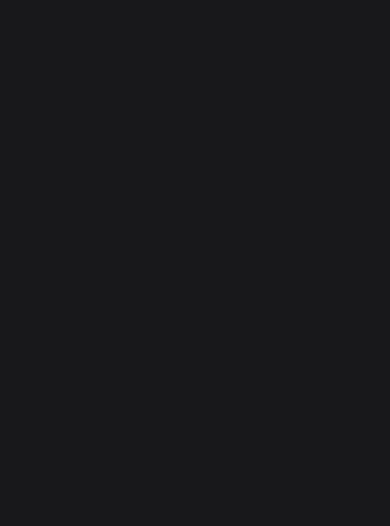
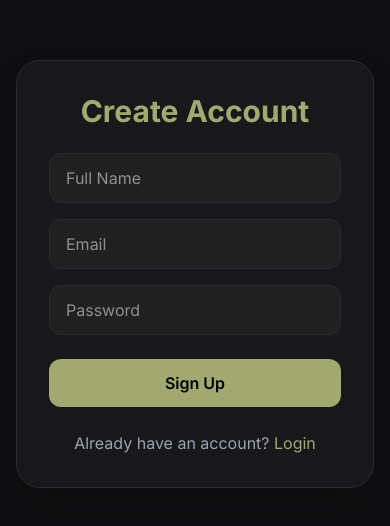
Before and after one commit to aniketmahajan04/chatify, a React (Vite) app in the folder frontend/: page /register in a window 390 px wide. Before the commit this address had no page. Shown: the part 148-674 px from the top of the page. Built offline with nearby package versions, Linux system fonts and the light colour scheme.

Commit message:
implement responsive login and register page

```diff
--- a/frontend/src/App.tsx
+++ b/frontend/src/App.tsx
@@ -1,6 +1,8 @@
 import { BrowserRouter, Route, Routes } from "react-router-dom";
 import { ChatPage } from "./pages/ChatPage";
 import { HomePage } from "./pages/HomePage";
+import { LoginPage } from "./pages/LoginPage";
+import { SignupPage } from "./pages/SignupPage";
 
 function App() {
   return (
@@ -9,6 +11,8 @@ function App() {
         <Routes>
           <Route path="/" element={<ChatPage />}></Route>
           <Route path="/home" element={<HomePage />}></Route>
+          <Route path="/login" element={<LoginPage />}></Route>
+          <Route path="/register" element={<SignupPage />}></Route>
         </Routes>
       </BrowserRouter>
     </>
--- /dev/null
+++ b/frontend/src/pages/LoginPage.tsx
@@ -0,0 +1,61 @@
+import { motion } from "framer-motion";
+import { useState } from "react";
+
+export const LoginPage = () => {
+  const [email, setEmail] = useState("");
+  const [password, setPassword] = useState("");
+
+  const handleLogin = (e: React.FormEvent) => {
+    e.preventDefault();
+    console.log("Logging in:", { email, password });
+  };
+
+  return (
+    <div className="min-h-screen flex items-center justify-center bg-[#0F0F11] text-white px-4">
+      <motion.div
+        initial={{ opacity: 0, y: 40 }}
+        animate={{ opacity: 1, y: 0 }}
+        transition={{ duration: 0.8 }}
+        className="w-full max-w-md bg-[#18181B] rounded-3xl shadow-2xl p-8 border border-[#2A2A35]"
+      >
+        <h2 className="text-3xl font-bold text-center text-[#A2A970] mb-6">
+          Login to Chatify
+        </h2>
+
+        <form className="flex flex-col gap-4" onSubmit={handleLogin}>
+          <input
+            type="email"
+            placeholder="Email"
+            value={email}
+            onChange={(e) => setEmail(e.target.value)}
+            className="w-full px-4 py-3 rounded-xl bg-[#202020] border border-[#2A2A35] focus:border-[#A2A970] outline-none transition"
+            required
+          />
+          <input
+            type="password"
+            placeholder="Password"
+            value={password}
+            onChange={(e) => setPassword(e.target.value)}
+            className="w-full px-4 py-3 rounded-xl bg-[#202020] border border-[#2A2A35] focus:border-[#A2A970] outline-none transition"
+            required
+          />
+          <motion.button
+            whileHover={{ scale: 1.05 }}
+            whileTap={{ scale: 0.95 }}
+            className="w-full py-3 mt-2 bg-[#A2A970] rounded-xl font-semibold text-black hover:bg-green-600 transition"
+            type="submit"
+          >
+            Login
+          </motion.button>
+        </form>
+
+        <p className="text-center text-gray-400 mt-6">
+          Don't have an account?{" "}
+          <a href="/register" className="text-[#A2A970] hover:underline">
+            Register
+          </a>
+        </p>
+      </motion.div>
+    </div>
+  );
+};
--- /dev/null
+++ b/frontend/src/pages/SignupPage.tsx
@@ -0,0 +1,70 @@
+import { motion } from "framer-motion";
+import { useState } from "react";
+
+export const SignupPage = () => {
+  const [name, setName] = useState("");
+  const [email, setEmail] = useState("");
+  const [password, setPassword] = useState("");
+
+  const handleSignup = (e: React.FormEvent) => {
+    e.preventDefault();
+    console.log("Signing up:", { name, email, password });
+  };
+
+  return (
+    <div className="min-h-screen flex items-center justify-center bg-[#0F0F11] text-white px-4">
+      <motion.div
+        initial={{ opacity: 0, y: 40 }}
+        animate={{ opacity: 1, y: 0 }}
+        transition={{ duration: 0.8 }}
+        className="w-full max-w-md bg-[#18181B] rounded-3xl shadow-2xl p-8 border border-[#2A2A35]"
+      >
+        <h2 className="text-3xl font-bold text-center text-[#A2A970] mb-6">
+          Create Account
+        </h2>
+
+        <form className="flex flex-col gap-4" onSubmit={handleSignup}>
+          <input
+            type="text"
+            placeholder="Full Name"
+            value={name}
+            onChange={(e) => setName(e.target.value)}
+            className="w-full px-4 py-3 rounded-xl bg-[#202020] border border-[#2A2A35] focus:border-[#A2A970] outline-none transition"
+            required
+          />
+          <input
+            type="email"
+            placeholder="Email"
+            value={email}
+            onChange={(e) => setEmail(e.target.value)}
+            className="w-full px-4 py-3 rounded-xl bg-[#202020] border border-[#2A2A35] focus:border-[#A2A970] outline-none transition"
+            required
+          />
+          <input
+            type="password"
+            placeholder="Password"
+            value={password}
+            onChange={(e) => setPassword(e.target.value)}
+            className="w-full px-4 py-3 rounded-xl bg-[#202020] border border-[#2A2A35] focus:border-[#A2A970] outline-none transition"
+            required
+          />
+          <motion.button
+            whileHover={{ scale: 1.05 }}
+            whileTap={{ scale: 0.95 }}
+            className="w-full py-3 mt-2 bg-[#A2A970] rounded-xl font-semibold text-black hover:bg-green-600 transition"
+            type="submit"
+          >
+            Sign Up
+          </motion.button>
+        </form>
+
+        <p className="text-center text-gray-400 mt-6">
+          Already have an account?{" "}
+          <a href="/login" className="text-[#A2A970] hover:underline">
+            Login
+          </a>
+        </p>
+      </motion.div>
+    </div>
+  );
+};
```
Also changed, not shown: frontend/src/pages/HomePage.tsx (+154 -33 lines).
